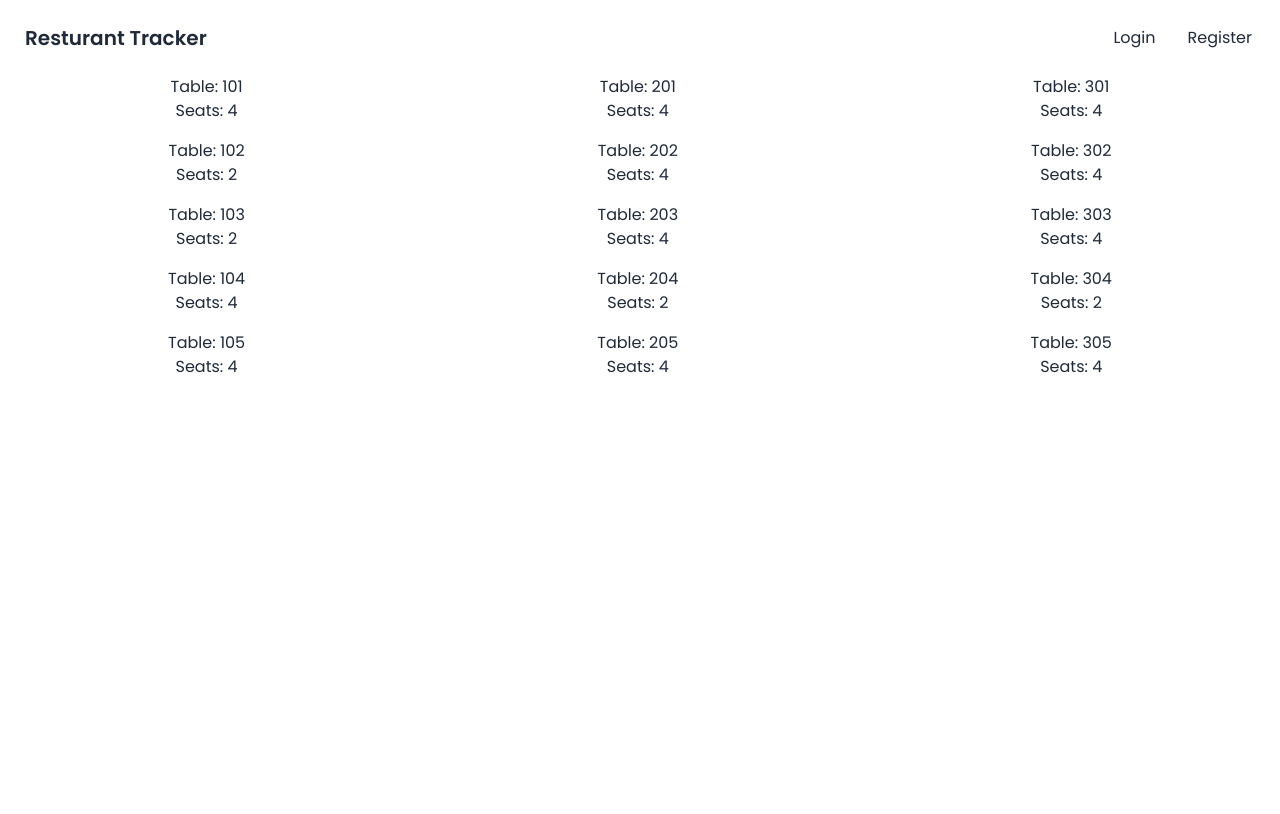
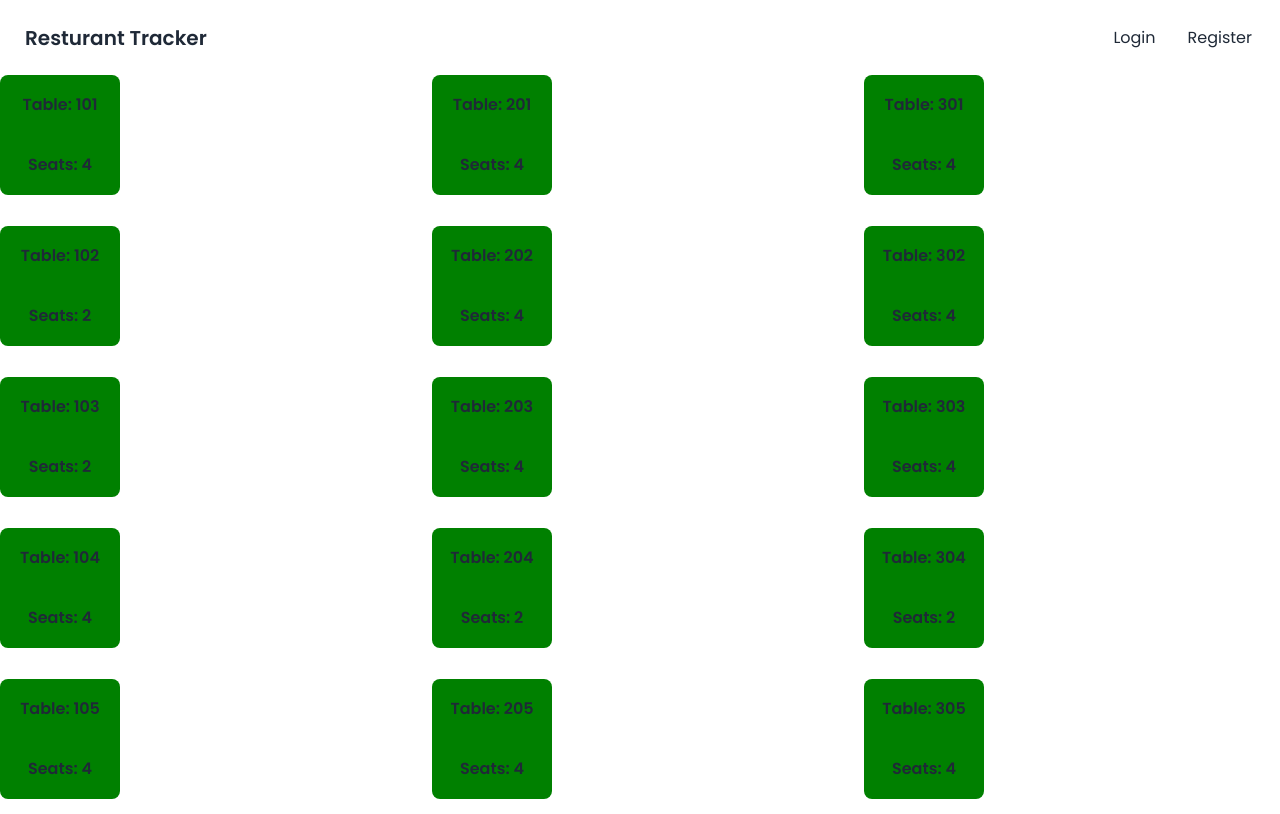
Before and after one commit to TFuray/100hr-ticket-vite, a React (Vite) app in the folder frontend/: page /map in a window 1280 px wide. Built offline with nearby package versions, Linux system fonts and the light colour scheme; a web font is replaced by a local one.

Commit message:
added table component

```diff
--- a/frontend/src/components/Header.jsx
+++ b/frontend/src/components/Header.jsx
@@ -1,7 +1,6 @@
 import { Link, useNavigate } from 'react-router-dom'
 import { useSelector, useDispatch } from 'react-redux'
 import { logout, reset } from '../features/auth/authSlice'
-import TakeOrder from '../pages/TableMap'
 
 const Header = () => {
   const navigate = useNavigate()
--- a/frontend/src/components/Table.jsx
+++ b/frontend/src/components/Table.jsx
@@ -3,9 +3,10 @@ const Table = ( {table, seats}) => {
 
 
   return (
-    <div className="">
+    <div className="table">
       <div className="">Table: {table} </div>
-      <div className="">Seats: {seats}</div>
+      <div
+      >Seats: {seats}</div>
     </div>
   )
 }
--- a/frontend/src/index.css
+++ b/frontend/src/index.css
@@ -269,3 +269,16 @@ h2{
  p{
   font-weight: 500;
  }
+
+ div.table{
+  height: 120px;
+  width: 120px;
+  margin-bottom: 15px;
+  background-color: green;
+  display: flex;
+  text-align: center;
+  flex-direction: column;
+  justify-content: space-around;
+  font-weight: 600;
+  border-radius: 8px;
+ }
```
